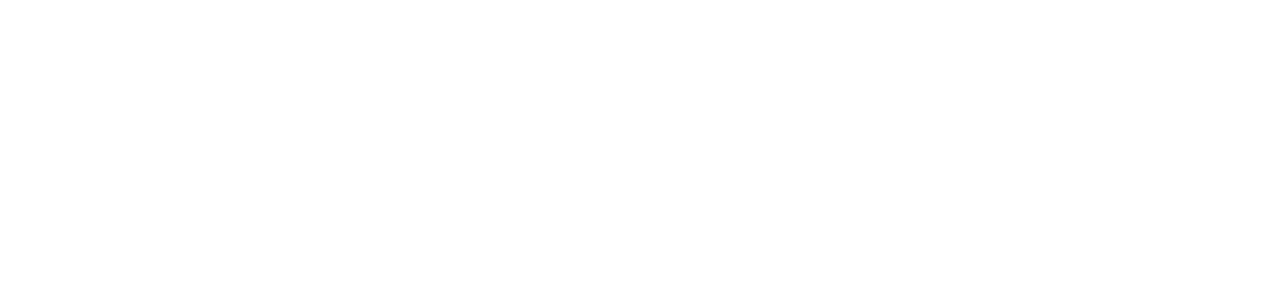
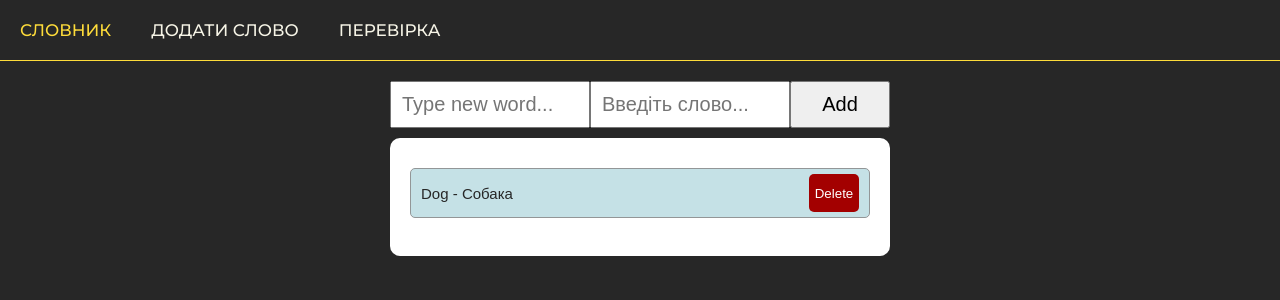
Before and after one commit to kjlQ/quiz-app, a React (Create React App) app: page /add-new-word in a window 1280 px wide. Shown: the top 300 px of the page. Built offline with nearby package versions, Linux system fonts and the light colour scheme.

Commit message:
redux , function add , delete , routes , components Header and pages

```diff
--- a/package.json
+++ b/package.json
@@ -8,6 +8,8 @@
     "@testing-library/user-event": "^13.5.0",
     "react": "^18.2.0",
     "react-dom": "^18.2.0",
+    "react-redux": "^8.0.4",
+    "react-router-dom": "^6.4.1",
     "react-scripts": "5.0.1",
     "redux": "^4.2.0",
     "web-vitals": "^2.1.4"
--- a/src/App.css
+++ b/src/App.css
@@ -1,38 +1,24 @@
-.App {
-  text-align: center;
+@import "styles/Vocabulary.css";
+@import "styles/Header.css";
+@import "styles/AddNewWord.css";
+
+
+* {
+    margin: 0;
+    padding: 0;
+    -webkit-box-sizing: border-box;
+    box-sizing: border-box;
 }
 
-.App-logo {
-  height: 40vmin;
-  pointer-events: none;
+body {
+    background: #272727;
+    font-family: "Montserrat", sans-serif;
+    color: #f6f4e6;
+}
+a {
+    color: #f6f4e6;
 }
 
-@media (prefers-reduced-motion: no-preference) {
-  .App-logo {
-    animation: App-logo-spin infinite 20s linear;
-  }
+li {
+    list-style: none;
 }
-
-.App-header {
-  background-color: #282c34;
-  min-height: 100vh;
-  display: flex;
-  flex-direction: column;
-  align-items: center;
-  justify-content: center;
-  font-size: calc(10px + 2vmin);
-  color: white;
-}
-
-.App-link {
-  color: #61dafb;
-}
-
-@keyframes App-logo-spin {
-  from {
-    transform: rotate(0deg);
-  }
-  to {
-    transform: rotate(360deg);
-  }
-}
--- a/src/App.js
+++ b/src/App.js
@@ -1,8 +1,19 @@
 import './App.css';
+import Vocabulary from "./pages/Vocabulary";
+import {Routes , Route , BrowserRouter} from 'react-router-dom'
+import Header from "./components/Header";
+import AddNewWord from "./pages/AddNewWord";
 
 function App() {
   return (
     <div className="App">
+        <BrowserRouter >
+            <Header />
+          <Routes>
+              <Route path={'/'} element={<Vocabulary />} />
+              <Route path={'/add-new-word'} element={<AddNewWord />} />
+          </Routes>
+        </BrowserRouter>
     </div>
   );
 }
--- /dev/null
+++ b/src/components/Header.jsx
@@ -0,0 +1,16 @@
+import React from 'react';
+import {Link} from "react-router-dom";
+
+const Header = () => {
+    return (
+        <header>
+            <nav className="navMenu">
+                <Link to={'/'}>Словник</Link>
+                <Link to={'/add-new-word'}>Додати слово</Link>
+                <Link to={'/audit'}>Перевірка</Link>
+            </nav>
+        </header>
+    );
+};
+
+export default Header;
--- a/src/index.js
+++ b/src/index.js
@@ -1,8 +1,12 @@
 import React from 'react';
 import ReactDOM from 'react-dom/client';
 import App from './App';
+import {Provider} from 'react-redux'
+import {store} from "./redux/store";
 
 const root = ReactDOM.createRoot(document.getElementById('root'));
 root.render(
-    <App />
+    <Provider store={store} >
+        <App />
+    </Provider>
 );
--- /dev/null
+++ b/src/pages/AddNewWord.jsx
@@ -0,0 +1,61 @@
+import React , {useRef} from 'react';
+import {useDispatch, useSelector} from "react-redux";
+
+const AddNewWord = () => {
+    const dispatch = useDispatch()
+    const {words} = useSelector(state => state.vocabularyReducer)
+    const engRef = useRef(null)
+    const uaRef = useRef(null)
+
+    const resetInputs = () => {
+        engRef.current.value=''
+        uaRef.current.value=''
+    }
+
+
+    const deleteWord = (word) => {
+        dispatch({type:"DELETE__WORD",payload:word})
+        console.log(word)
+    }
+
+    const handleAddWord = () => {
+        const item = {
+            eng:engRef.current.value,
+            ua:uaRef.current.value,
+        }
+        if (item.eng && item.ua) {
+            dispatch({type:'ADD__WORD' , payload:item})
+        }
+        resetInputs()
+    }
+
+    return (
+        <section className='addNewWord'>
+            <div className="handleInput">
+                <input ref={engRef} type="text" placeholder={'Type new word...'}/>
+                <input ref={uaRef} type="text" placeholder={'Введіть слово...'}/>
+                <button onClick={()=>handleAddWord()}>Add</button>
+            </div>
+            <div className="words">
+                {words &&
+                    words.map(item=><Word deleteWord={deleteWord} {...item} />)
+                }
+            </div>
+        </section>
+    );
+};
+
+export default AddNewWord;
+
+const Word = ({eng,ua,deleteWord}) => {
+    return(
+        <div className="word">
+            <span id="taskname">
+                {eng} - {ua}
+            </span>
+            <button onClick={()=>deleteWord({eng,ua})} className="delete">
+                Delete
+            </button>
+        </div>
+    )
+}
--- /dev/null
+++ b/src/pages/Vocabulary.jsx
@@ -0,0 +1,11 @@
+import React from 'react';
+
+const Vocabulary = () => {
+    return (
+        <div>
+            123
+        </div>
+    );
+};
+
+export default Vocabulary;
--- /dev/null
+++ b/src/redux/VocabularySlice.js
@@ -0,0 +1,13 @@
+const defaultState = {
+    words:[{eng:"Dog",ua:"Собака"}],
+}
+export const vocabularyReducer = (state=defaultState,action) => {
+    switch (action.type) {
+        case "ADD__WORD" :
+            return {...state,words:[...state.words , action.payload]}
+        case "DELETE__WORD" :
+            return {...state,words:state.words.filter(item=>item.eng !== action.payload.eng && item.ua !== action.payload.ua )}
+        default:
+            return state
+    }
+}
--- /dev/null
+++ b/src/redux/store.js
@@ -0,0 +1,3 @@
+import {combineReducers, createStore} from "redux";
+import {vocabularyReducer} from './VocabularySlice'
+export const store = createStore(combineReducers({vocabularyReducer}))
--- /dev/null
+++ b/src/styles/AddNewWord.css
@@ -0,0 +1,53 @@
+.addNewWord {
+    margin: 20px auto 0;
+    width: 500px;
+}
+.handleInput input {
+    width: 200px;
+    padding: 10px;
+    outline: 0;
+    font-size: 20px;
+}
+.handleInput button {
+    padding: 10px;
+    font-size: 20px;
+    width: 100px;
+    cursor: pointer;
+}
+.words{
+    border-radius: 10px;
+    width: 100%;
+    position: relative;
+    background-color: #ffffff;
+    padding: 30px 20px;
+    margin-top: 10px;
+}
+
+.word{
+    border-radius: 5px;
+    align-items: center;
+    justify-content: space-between;
+    border: 1px solid #939697;
+    cursor: pointer;
+    background-color: #c5e1e6;
+    height: 50px;
+    margin-bottom: 8px;
+    padding: 5px 10px;
+    display: flex;
+    color: #272727;
+}
+.word span{
+    font-family: 'Poppins',sans-serif;
+    font-size: 15px;
+    font-weight: 400;
+}
+.word button{
+    background-color: #A30000;
+    color: #ffffff;
+    border: none;
+    cursor: pointer;
+    outline: none;
+    height: 100%;
+    width: 50px;
+    border-radius: 5px;
+}
--- /dev/null
+++ b/src/styles/Header.css
@@ -0,0 +1,19 @@
+.navMenu {
+    font-size: 14px;
+    border-bottom: 1px solid #fddb3a;
+}
+
+.navMenu a {
+    text-decoration: none;
+    font-size: 1.2em;
+    text-transform: uppercase;
+    font-weight: 500;
+    display: inline-block;
+    padding:20px;
+    -webkit-transition: all 0.2s ease-in-out;
+    transition: all 0.2s ease-in-out;
+}
+
+.navMenu a:hover {
+    color: #fddb3a;
+}
--- /dev/null
+++ b/src/styles/Vocabulary.css
@@ -0,0 +1 @@
+@import url("https://fonts.googleapis.com/css2?family=Montserrat:wght@400;500;600;700&display=swap");
```
Also changed, not shown: 1 other file (tests, documents, lock files or other folders).
